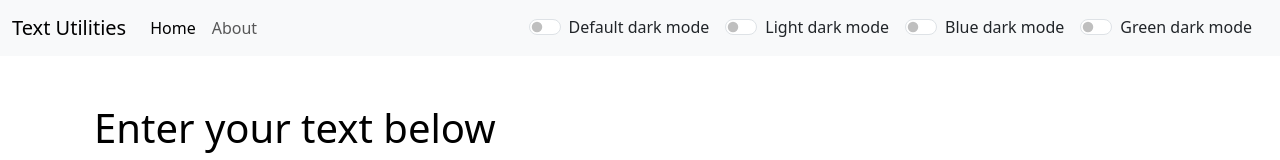
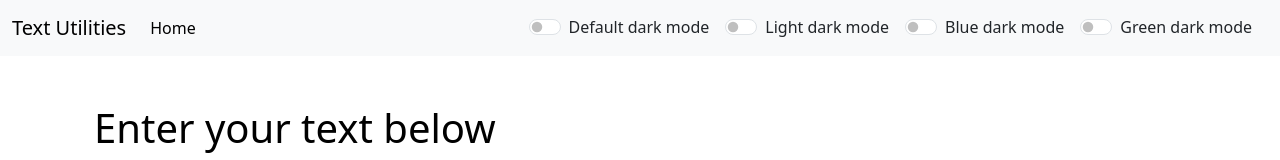
Before and after one commit to offCodezLab/Text-Utilities, a React (Create React App) app: page / in a window 1280 px wide. Shown: the top 160 px of the page. Built offline with nearby package versions, Linux system fonts and the light colour scheme.

Commit message:
Removing Routers from react application

```diff
--- a/package.json
+++ b/package.json
@@ -1,4 +1,5 @@
 {
+  "homepage": "http://mywebsite.com/relativepath",
   "name": "react-project",
   "version": "0.1.0",
   "private": true,
--- a/src/App.js
+++ b/src/App.js
@@ -1,10 +1,10 @@
 import { useState } from 'react';
 import "./App.css";
-import About from "./components/About";
+// import About from "./components/About";
 import Navbar from "./components/Navbar";
 import TextForm from "./components/TextForm";
 import Alert from './components/Alert';
-import { BrowserRouter as Router, Route, Routes } from "react-router-dom";
+// import { BrowserRouter as Router, Route, Routes } from "react-router-dom";
 
 function App() {
 
@@ -90,8 +90,13 @@ function App() {
 
   return (
     <>
-      <Router>
-        <Navbar title="Text Utilities" aboutUs="About" mode={mode} toggleDarkMode={toggleDarkMode} toggleLightDarkMode={toggleLightDarkMode} toggleBlueDarkMode={toggleBlueDarkMode} toggleGreenDarkMode={toggleGreenDarkMode} />
+      <Navbar title="Text Utilities" aboutUs="About" mode={mode} toggleDarkMode={toggleDarkMode} toggleLightDarkMode={toggleLightDarkMode} toggleBlueDarkMode={toggleBlueDarkMode} toggleGreenDarkMode={toggleGreenDarkMode} />
+      <Alert alert={alert} />
+      <div className="container my-3">
+        <TextForm heading="Enter your text below" mode={mode} showAlert={showAlert} />
+      </div>
+      {/* <Router> */}
+      {/* <Navbar title="Text Utilities" aboutUs="About" mode={mode} toggleDarkMode={toggleDarkMode} toggleLightDarkMode={toggleLightDarkMode} toggleBlueDarkMode={toggleBlueDarkMode} toggleGreenDarkMode={toggleGreenDarkMode} />
         <Alert alert={alert} />
         <div className="container my-3">
           <Routes>
@@ -100,8 +105,8 @@ function App() {
             <Route exact path="/" element={<TextForm heading="Enter your text below" mode={mode} showAlert={showAlert} />}>
             </Route>
           </Routes>
-        </div>
-      </Router >
+        </div> */}
+      {/* </Router > */}
 
     </>
   );
--- a/src/components/Navbar.js
+++ b/src/components/Navbar.js
@@ -1,24 +1,24 @@
 import React from 'react'
 import PropTypes from 'prop-types'
-import { Link } from 'react-router-dom';
+// import { Link } from 'react-router-dom';
 
 export default function Navbar(props) {
     return (
         <>
             <nav className={`navbar navbar-expand-lg navbar-${props.mode === "light" ? "light" : "dark"} bg-${props.mode === "light" ? "light" : "dark"}`}>
                 <div className="container-fluid">
-                    <Link className="navbar-brand" to="/">{props.title}</Link>
+                    <a className="navbar-brand" href="#">{props.title}</a>
                     <button className="navbar-toggler" type="button" data-bs-toggle="collapse" data-bs-target="#navbarSupportedContent" aria-controls="navbarSupportedContent" aria-expanded="false" aria-label="Toggle navigation">
                         <span className="navbar-toggler-icon"></span>
                     </button>
                     <div className="collapse navbar-collapse" id="navbarSupportedContent">
                         <ul className="navbar-nav me-auto mb-2 mb-lg-0">
                             <li className="nav-item">
-                                <Link className='nav-link active' aria-current="page" to="/">Home</Link>
+                                <a className='nav-link active' aria-current="page" href="#">Home</a>
                             </li>
-                            <li className="nav-item">
-                                <Link className='nav-link' to="/about">{props.aboutUs}</Link>
-                            </li>
+                            {/* <li className="nav-item">
+                                <a className='nav-link' href="/about">{props.aboutUs}</a>
+                            </li> */}
                         </ul>
 
 
```
